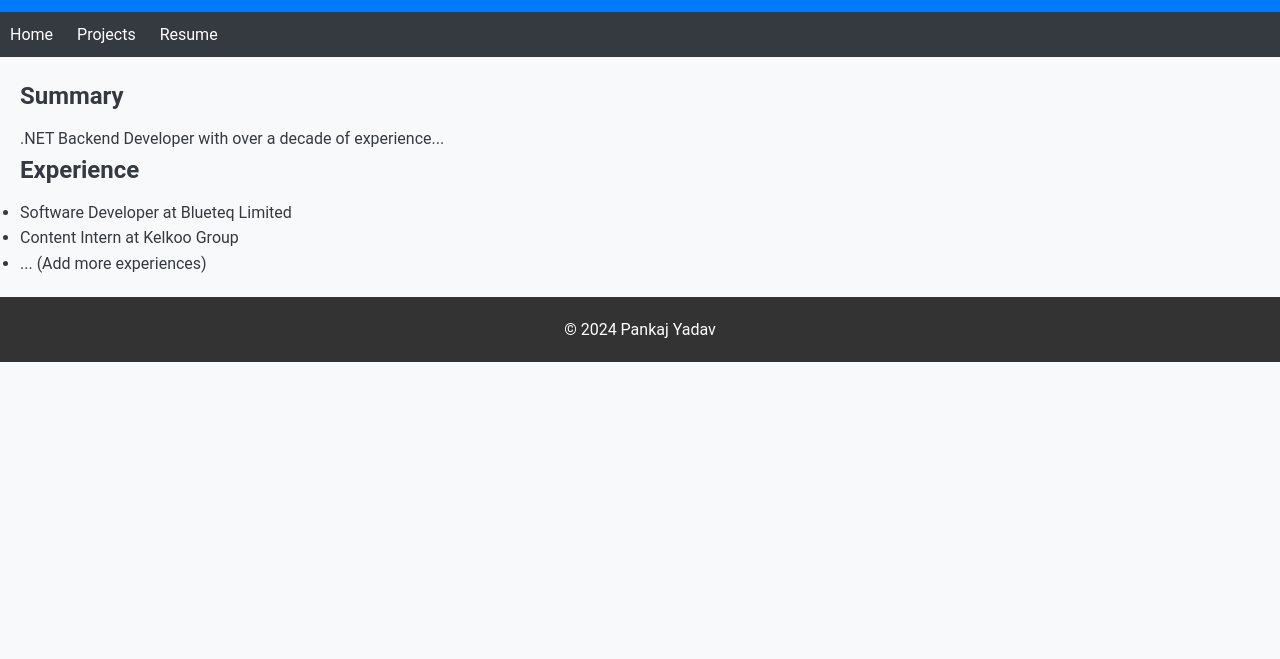
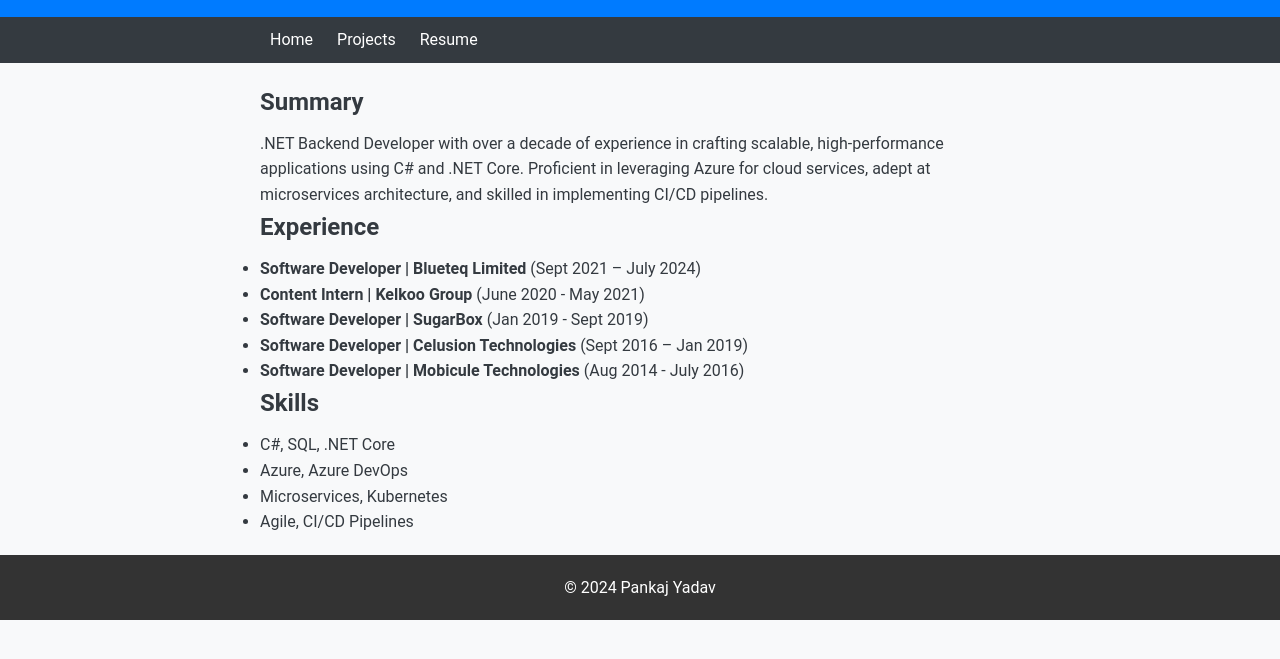
Before and after one commit to 247pankaj/portfolio, a plain HTML site: page about.html in a window 1280 px wide. Shown: the part 115-774 px from the top of the page. Drawn offline with Linux system fonts and the light colour scheme.

Commit message:
Update about.html

```diff
--- a/about.html
+++ b/about.html
@@ -8,28 +8,45 @@
 </head>
 <body>
     <header>
+        <div class="container">
             <h1>About Me</h1>
-        <p>Pankaj Yadav - .NET Backend Developer</p>
+            <p class="subtitle">Pankaj Yadav - .NET Backend Developer</p>
+        </div>
     </header>
     <nav>
+        <div class="container">
             <ul>
                 <li><a href="index.html">Home</a></li>
                 <li><a href="projects.html">Projects</a></li>
                 <li><a href="resume.html">Resume</a></li>
             </ul>
+        </div>
     </nav>
     <main>
+        <div class="container">
             <h2>Summary</h2>
-        <p>.NET Backend Developer with over a decade of experience...</p>
+            <p>.NET Backend Developer with over a decade of experience in crafting scalable, high-performance applications using C# and .NET Core. Proficient in leveraging Azure for cloud services, adept at microservices architecture, and skilled in implementing CI/CD pipelines.</p>
             <h2>Experience</h2>
             <ul>
-            <li>Software Developer at Blueteq Limited</li>
-            <li>Content Intern at Kelkoo Group</li>
-            <li>... (Add more experiences)</li>
+                <li><strong>Software Developer | Blueteq Limited</strong> (Sept 2021 – July 2024)</li>
+                <li><strong>Content Intern | Kelkoo Group</strong> (June 2020 - May 2021)</li>
+                <li><strong>Software Developer | SugarBox</strong> (Jan 2019 - Sept 2019)</li>
+                <li><strong>Software Developer | Celusion Technologies</strong> (Sept 2016 – Jan 2019)</li>
+                <li><strong>Software Developer | Mobicule Technologies</strong> (Aug 2014 - July 2016)</li>
             </ul>
+            <h2>Skills</h2>
+            <ul>
+                <li>C#, SQL, .NET Core</li>
+                <li>Azure, Azure DevOps</li>
+                <li>Microservices, Kubernetes</li>
+                <li>Agile, CI/CD Pipelines</li>
+            </ul>
+        </div>
     </main>
     <footer>
+        <div class="container">
             <p>&copy; 2024 Pankaj Yadav</p>
+        </div>
     </footer>
 </body>
 </html>
```
Lines whose indentation alone changed are shown as unchanged.
